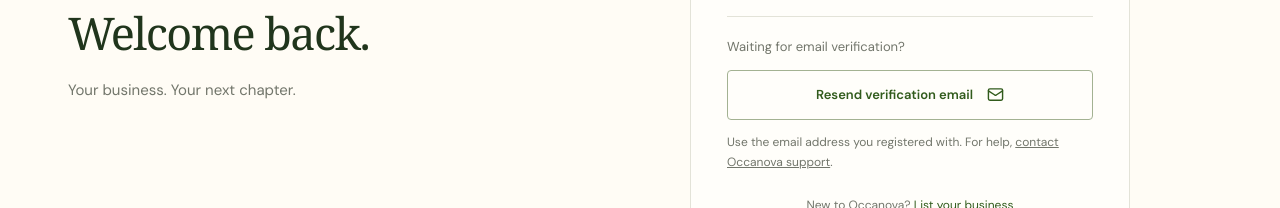
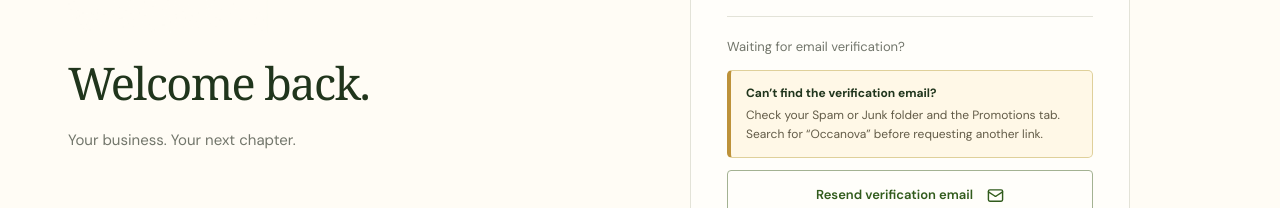
Before and after one commit to project-occanova/Occanova, a Next.js app: page /login in a window 1280 px wide. Shown: the part 538-746 px from the top of the page. Built offline with nearby package versions, Linux system fonts and the light colour scheme; no server answers.

Commit message:
Remind vendors to check spam and Promotions for verification email

```diff
--- a/src/app/globals.css
+++ b/src/app/globals.css
@@ -614,6 +614,7 @@ table{min-width:680px}
 .registration-edit-fields{border:0;margin:0;padding:0;min-width:0;display:grid;gap:24px}.vendor-registration-form .success-state strong{overflow-wrap:anywhere}
 .email-verification-flow{display:grid;gap:24px;overflow-wrap:anywhere}.verification-link-action{display:grid;gap:16px}.verification-link-action>.quiet-note{margin:0}.verification-recovery{display:grid;gap:14px;border-top:1px solid var(--line);padding-top:22px}.verification-recovery h3{font-size:23px}.verification-recovery>p,.verification-help p{font-size:13px;line-height:1.7}.verification-help{display:grid;gap:10px}.verification-help a,.verification-recovery .success a{color:var(--green);text-decoration:underline}.email-verification-flow .button{width:100%;min-height:48px;white-space:normal;text-align:center}.verification-recovery .stack-form{gap:14px}.verification-recovery .success{line-height:1.7}.verification-recovery .success a{display:inline-block;margin-top:8px}
 .login-verification-recovery{display:grid;gap:12px;border-top:1px solid var(--line);padding-top:20px}.login-verification-recovery>p{font-size:13px}.login-verification-recovery .quiet-note{margin:0;font-size:12px;line-height:1.7}.login-verification-recovery a{text-decoration:underline}.login-verification-recovery [role=status]{display:grid;gap:12px;font-size:13px;line-height:1.7;overflow-wrap:anywhere}.login-verification-recovery .button{width:100%;min-height:46px;white-space:normal}.vendor-login-flow{gap:18px}
+.email-inbox-reminder{padding:13px 15px;border:1px solid #dfd09a;border-left:4px solid #bd923a;border-radius:5px;background:#fff8e7;overflow-wrap:anywhere}.email-inbox-reminder strong{display:block;color:var(--ink);font-size:12px;line-height:1.5}.email-inbox-reminder p{margin-top:4px;color:#625b47;font-size:12px;line-height:1.6}
 
 .registration-rollout-counts{display:grid;grid-template-columns:repeat(3,minmax(0,1fr));gap:12px;margin-bottom:20px}.registration-rollout-counts>span{padding:14px;background:var(--sage);border:1px solid var(--line);border-radius:5px;font-size:11px;color:var(--muted)}.registration-rollout-counts strong{display:block;color:var(--green);font-size:24px}.registration-rollout-counts+.quiet-note{margin-bottom:16px}@media(max-width:680px){.registration-rollout-counts{grid-template-columns:1fr;gap:8px}.registration-rollout-counts>span{display:flex;align-items:center;gap:12px;padding:10px 14px}.registration-rollout-counts strong{font-size:21px}}
 
--- /dev/null
+++ b/src/components/email-inbox-reminder.tsx
@@ -0,0 +1,3 @@
+export function EmailInboxReminder(){
+ return <aside className="email-inbox-reminder" aria-label="Where to find your verification email"><strong>Can’t find the verification email?</strong><p>Check your Spam or Junk folder and the Promotions tab. Search for “Occanova” before requesting another link.</p></aside>;
+}
--- a/src/components/email-verification-form.tsx
+++ b/src/components/email-verification-form.tsx
@@ -6,6 +6,7 @@ import {CheckCircle2,Mail} from 'lucide-react';
 import {SubmitForm} from './submit-form';
 import {authRequest as request} from '@/lib/auth-request';
 import {AuthProgress} from './auth-progress';
+import {EmailInboxReminder} from './email-inbox-reminder';
 
 export function EmailVerificationForm({mode,token,initialEmail=''}:{mode:'verify'|'resend';token?:string;initialEmail?:string}){
  const router=useRouter();const lock=useRef(false);
@@ -28,6 +29,7 @@ export function EmailVerificationForm({mode,token,initialEmail=''}:{mode:'verify
   {!verified&&<section className="verification-recovery" aria-labelledby={mode==='verify'?'verification-recovery-title':undefined} aria-label={mode==='resend'?'Request verification link':undefined}>
    {mode==='verify'&&<h3 id="verification-recovery-title">Need a new verification link?</h3>}
    <p>Expired link or no email? Enter the email address you used to register. You can request a new link without starting again.</p>
+   <EmailInboxReminder/>
    <SubmitForm className="stack-form" onEdit={()=>{setResendError('');setSent('');setPreview('');setOutcome('');}} onSubmit={async event=>{
     event.preventDefault();if(lock.current)return;
     const email=String(new FormData(event.currentTarget).get('email')||'').trim();
--- a/src/components/vendor-login-form.tsx
+++ b/src/components/vendor-login-form.tsx
@@ -6,6 +6,7 @@ import {ArrowUpRight,Eye,EyeOff,Mail} from 'lucide-react';
 import {authRequest} from '@/lib/auth-request';
 import {SubmitForm} from './submit-form';
 import {AuthProgress} from './auth-progress';
+import {EmailInboxReminder} from './email-inbox-reminder';
 
 export function VendorLoginForm({initialEmail=''}:{initialEmail?:string}){
  const router=useRouter(),lock=useRef(false),password=useRef<HTMLInputElement>(null);
@@ -33,6 +34,7 @@ export function VendorLoginForm({initialEmail=''}:{initialEmail?:string}){
   {error&&<p className="error" role="alert">{error}</p>}
   <div className="login-verification-recovery">
    <p>Waiting for email verification?</p>
+   <EmailInboxReminder/>
    <button className="button outline" type="button" disabled={Boolean(busy)} onClick={resend}>{busy==='resend'?'Sending…':'Resend verification email'}<Mail size={17}/></button>
    {recovery&&<div className={['not_found','registration_expired'].includes(recovery.status)?'notice':'success'} role="status"><p>{recovery.message}</p>{recovery.status==='already_verified'&&<button className="button outline" type="button" onClick={()=>password.current?.focus()}>Continue with login</button>}{['not_found','registration_expired'].includes(recovery.status)&&<Link href="/register">Start vendor registration</Link>}{recovery.verificationUrl&&<Link href={recovery.verificationUrl}>Open verification link</Link>}</div>}
    <p className="quiet-note">Use the email address you registered with. For help, <a href="mailto:info@occanova.com">contact Occanova support</a>.</p>
--- a/src/components/vendor-registration-form.tsx
+++ b/src/components/vendor-registration-form.tsx
@@ -7,15 +7,16 @@ import {TrialOffer} from './trial-offer';
 import {SubmitForm} from './submit-form';
 import {authRequest} from '@/lib/auth-request';
 import {AuthProgress} from './auth-progress';
+import {EmailInboxReminder} from './email-inbox-reminder';
 
 export function VendorRegistrationForm(){
  const lock=useRef(false);
- const[plan,setPlan]=useState<PlanId>('starter'),[autopayConsent,setAutopayConsent]=useState(false),[busy,setBusy]=useState(false),[show,setShow]=useState(false),[error,setError]=useState(''),[message,setMessage]=useState(''),[verificationUrl,setVerificationUrl]=useState(''),[email,setEmail]=useState('');
+ const[plan,setPlan]=useState<PlanId>('starter'),[autopayConsent,setAutopayConsent]=useState(false),[busy,setBusy]=useState(false),[show,setShow]=useState(false),[error,setError]=useState(''),[message,setMessage]=useState(''),[verificationUrl,setVerificationUrl]=useState(''),[email,setEmail]=useState(''),[emailAccepted,setEmailAccepted]=useState(false);
  const details=subscriptionPlans[plan];
- if(message)return <div className="success-state" role="status"><h3>Verify your email next.</h3><p>{message}</p><p><strong>{email}</strong></p>{verificationUrl?<Link className="button" href={verificationUrl}>Verify email and continue</Link>:<p>Check your inbox and spam folder for the verification link to set up AutoPay.</p>}<Link href={'/resend-verification?email='+encodeURIComponent(email)}>Resend verification email</Link><Link href="/login">Resume registration</Link></div>;
+ if(message)return <div className="success-state" role="status"><h3>Verify your email next.</h3><p>{message}</p><p><strong>{email}</strong></p>{emailAccepted&&<EmailInboxReminder/>}{verificationUrl?<Link className="button" href={verificationUrl}>Verify email and continue</Link>:!emailAccepted&&<p>If your verification email could not be sent, request a new link below.</p>}<Link href={'/resend-verification?email='+encodeURIComponent(email)}>Resend verification email</Link><Link href="/login">Resume registration</Link></div>;
  return <SubmitForm onEdit={()=>setError('')} className="stack-form vendor-registration-form" onSubmit={async event=>{
   event.preventDefault();if(lock.current)return;lock.current=true;setBusy(true);setError('');
-  try{const data=Object.fromEntries(new FormData(event.currentTarget));const result=await authRequest('register',{...data,plan,consent:data.consent==='on',autopayConsent:data.autopayConsent==='on'});setEmail(result.email||String(data.email).trim());setMessage(result.message);setVerificationUrl(result.verificationUrl||'');}
+  try{const data=Object.fromEntries(new FormData(event.currentTarget));const result=await authRequest('register',{...data,plan,consent:data.consent==='on',autopayConsent:data.autopayConsent==='on'});setEmail(result.email||String(data.email).trim());setMessage(result.message);setVerificationUrl(result.verificationUrl||'');setEmailAccepted(result.emailDelivery==='sent');}
   catch(error){setError((error as Error).message);}finally{lock.current=false;setBusy(false);}
  }}>
   <fieldset className="registration-edit-fields" disabled={busy}>
```
